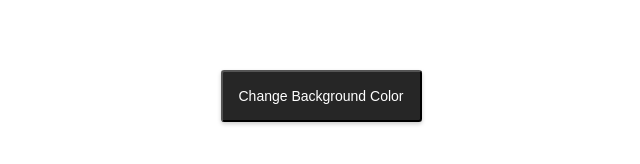
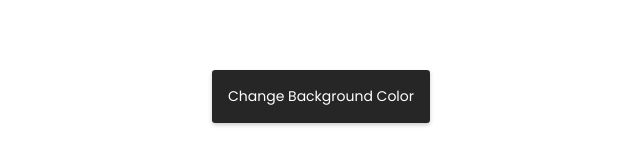
Before and after one commit to wingsown/background-color-change, a plain HTML site: page index.html in a window 1280 px wide. Shown: the part 436-600 px from the top of the page, without its empty margins (319-959 px from the left). Drawn offline with Linux system fonts and the light colour scheme.

Commit message:
Added font url

```diff
--- a/style.css
+++ b/style.css
@@ -1,12 +1,16 @@
+@import url('https://fonts.googleapis.com/css2?family=Poppins:wght@400;500;600&display=swap');
+
 button {
     display: block;
     margin: 40% auto;
     font-size: 14px;
+    font-family: 'Poppins', 'sans-serif';
     padding: 1rem;
     transition: .3s;
     box-shadow: 0 2px 4px rgba(0, 0, 0, .20);
     background-color: #262626;
     color: #fff;
     border-radius: .2rem;
+    border-style: none;
     cursor: pointer;
 }
```
